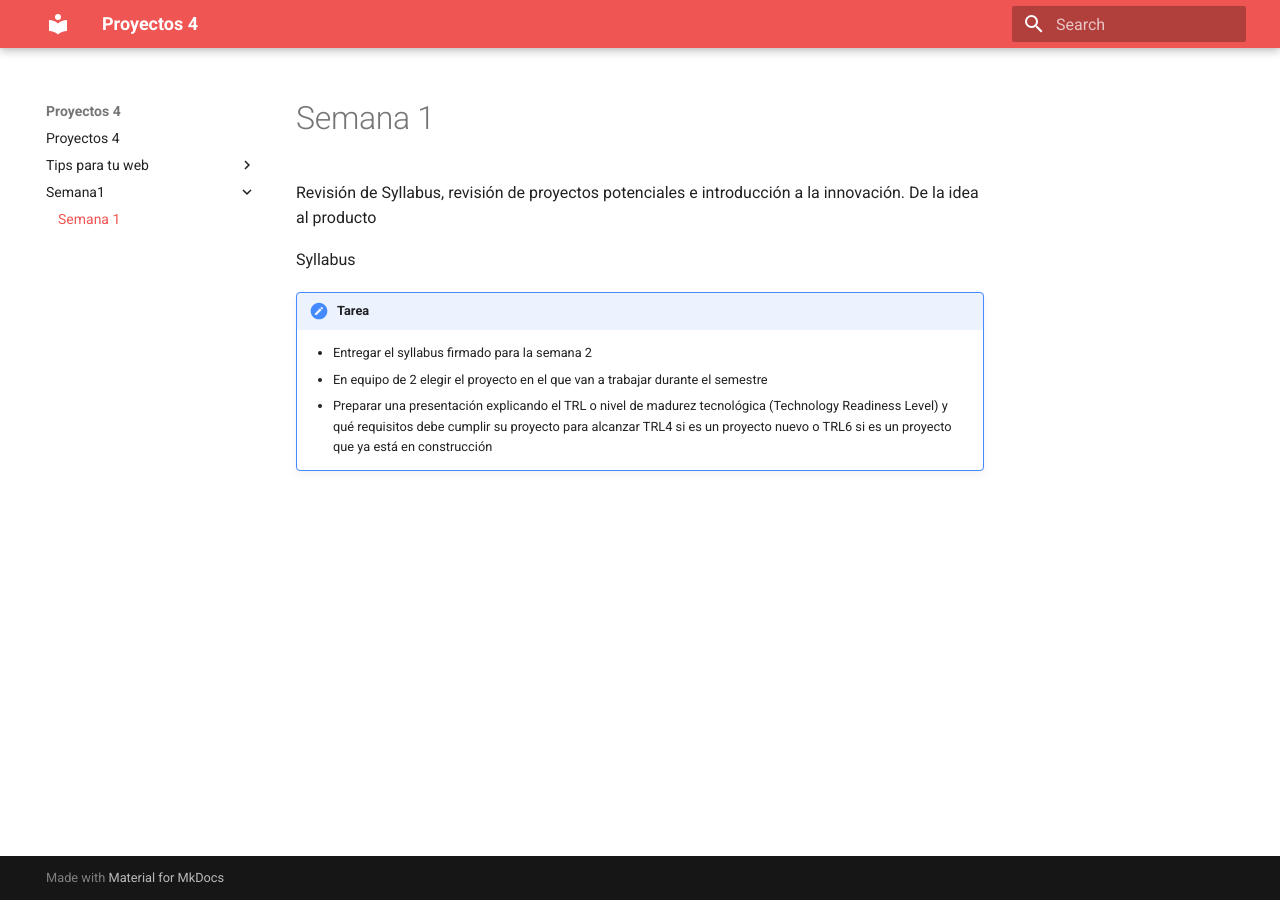
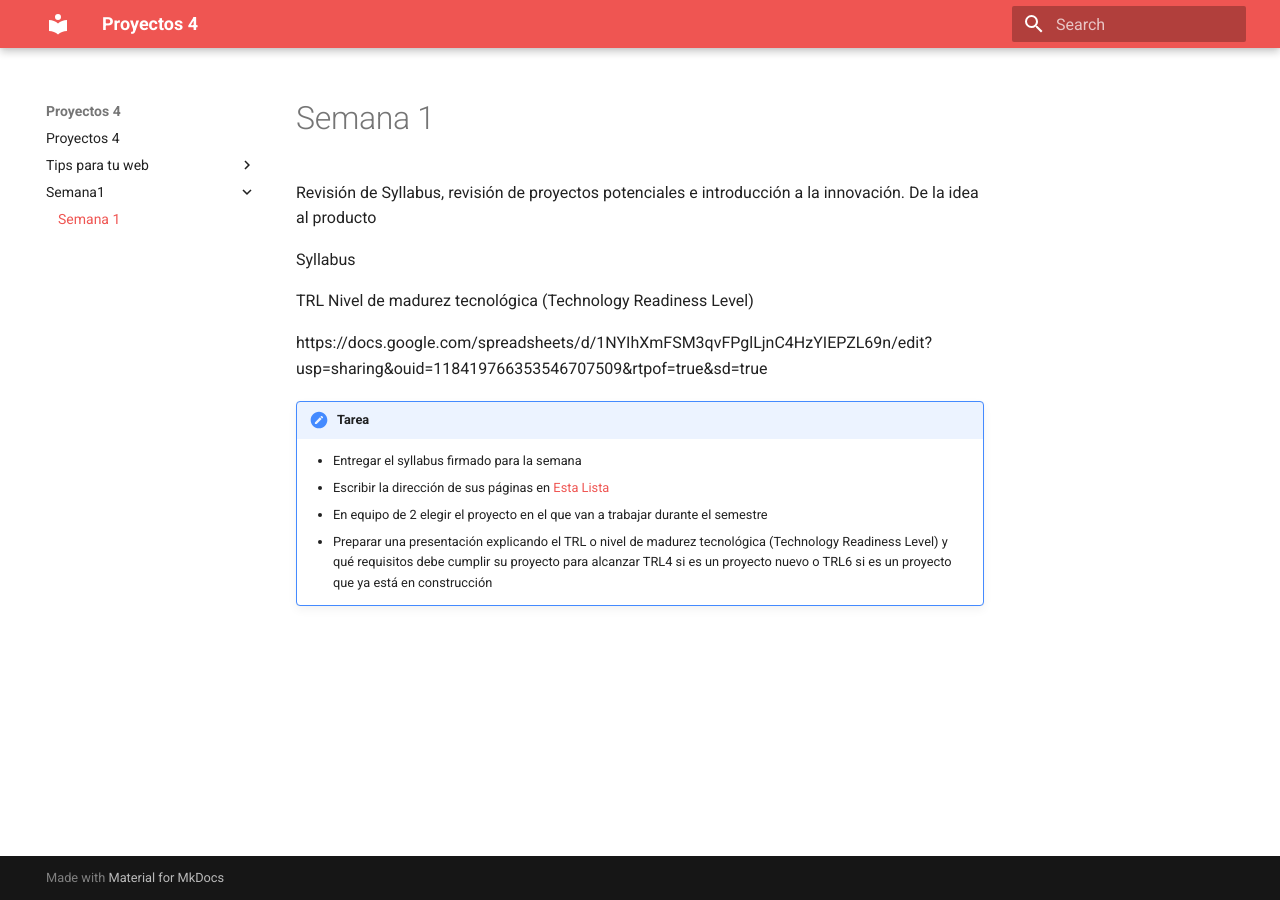
Before and after one commit to Aristarco/Proyectos4, an MkDocs documentation site: the page built from docs/semana1/semana1.md, in a window 1280 px wide. Built offline with MkDocs 1.6.1 and Material for MkDocs 9.7.7, drawn with Linux system fonts in a browser that asks for light colours.

Commit message:
Cambios en portada

```diff
--- a/docs/semana1/semana1.md
+++ b/docs/semana1/semana1.md
@@ -5,6 +5,10 @@ Revisión de Syllabus, revisión de proyectos potenciales e introducción a la i
 Syllabus
 
 
+
+TRL Nivel de madurez tecnológica (Technology Readiness Level)
+
+https://docs.google.com/spreadsheets/d/1NYIhXmFSM3qvFPglLjnC4HzYIEPZL69n/edit?usp=sharing&ouid=118419766353546707509&rtpof=true&sd=true
 
 
 
@@ -21,6 +25,7 @@ Syllabus
 
 
 !!! note "Tarea"
-    - Entregar el syllabus firmado para la semana 2
+    - Entregar el syllabus firmado para la semana
+    - Escribir la dirección de sus páginas en [Esta Lista](https://docs.google.com/spreadsheets/d/1ShhCsvGMLnsq6e9PkDVVJUFhwR6yDj1gcMyfT5Xj9y4/edit?usp=sharing)
     - En equipo de 2 elegir el proyecto en el que van a trabajar durante el semestre
     - Preparar una presentación explicando el TRL o nivel de madurez tecnológica (Technology Readiness Level) y qué requisitos debe cumplir su proyecto para alcanzar TRL4 si es un proyecto nuevo o TRL6 si es un proyecto que ya está en construcción
```
Also changed, not shown: docs/index.md (+19 -3 lines).
